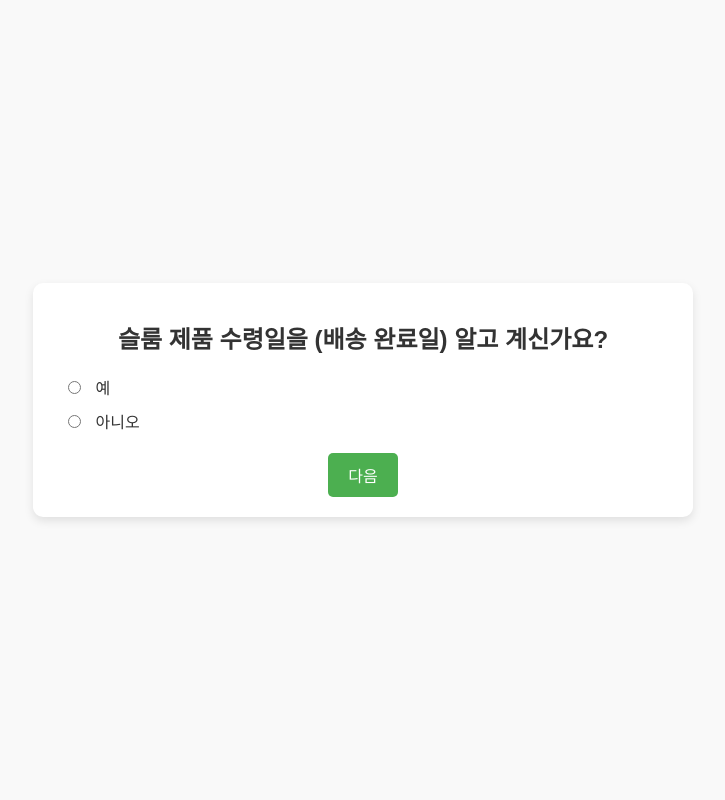
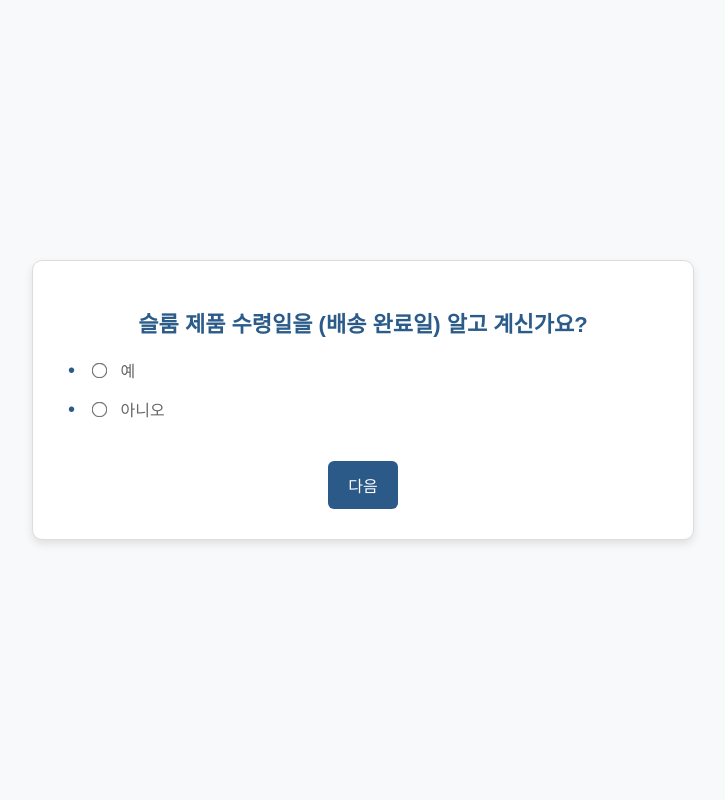
Before and after one commit to sdefgbhnjmj/100_percent_refund_page, a Flask app: page /question3 in a window 1280 px wide. Shown: the whole page, without its empty margins (277-1002 px from the left). Run offline with Flask 2, Linux system fonts and the light colour scheme.

Commit message:
Initial commit

```diff
--- a/templates/question3.html
+++ b/templates/question3.html
@@ -6,8 +6,8 @@
     <title>배송 완료일을 알고 계신가요?</title>
     <style>
         body {
-            font-family: Arial, sans-serif;
-            background-color: #f9f9f9;
+            font-family: "Noto Sans KR", Arial, sans-serif;
+            background-color: #f8f9fa;
             margin: 0;
             padding: 0;
             display: flex;
@@ -16,17 +16,19 @@
             height: 100vh;
         }
         .container {
-            background: white;
-            padding: 20px 30px;
+            background-color: white;
+            padding: 30px;
+            border: 1px solid #ddd;
             border-radius: 10px;
-            box-shadow: 0 4px 10px rgba(0, 0, 0, 0.1);
-            text-align: center;
             max-width: 600px;
             width: 100%;
+            box-shadow: 0 4px 8px rgba(0, 0, 0, 0.1);
+            text-align: center;
         }
         h1 {
-            font-size: 24px;
-            color: #333;
+            font-size: 22px;
+            font-weight: bold;
+            color: rgba(20, 73, 124, 0.9); /* #14497C with 90% opacity */
             margin-bottom: 20px;
         }
         .options {
@@ -35,29 +37,41 @@
         }
         label {
             font-size: 16px;
-            color: #333;
+            color: rgba(85, 85, 85, 0.9); /* Slightly darker text with 90% opacity */
             display: block;
-            margin-bottom: 10px;
+            margin-bottom: 15px;
+            padding-left: 25px;
+            position: relative;
+        }
+        label::before {
+            content: "•";
+            color: rgba(20, 73, 124, 0.9); /* #14497C with 90% opacity */
+            position: absolute;
+            left: 5px;
+            top: 50%;
+            transform: translateY(-50%);
+            font-size: 20px;
         }
         input[type="radio"] {
             margin-right: 10px;
+            transform: scale(1.2);
         }
         button {
-            background-color: #4CAF50;
+            background-color: rgba(20, 73, 124, 0.9); /* #14497C with 90% opacity */
             color: white;
             border: none;
-            padding: 10px 20px;
+            padding: 12px 20px;
             font-size: 16px;
-            border-radius: 5px;
+            border-radius: 6px;
             cursor: pointer;
-            transition: background-color 0.3s ease;
+            margin-top: 20px;
+            transition: background-color 0.2s;
         }
         button:hover {
-            background-color: #45a049;
+            background-color: rgba(10, 54, 95, 0.9); /* Darker hover effect */
         }
-        a {
-            text-decoration: none;
-            color: white;
+        button:focus {
+            outline: none;
         }
     </style>
 </head>
```
